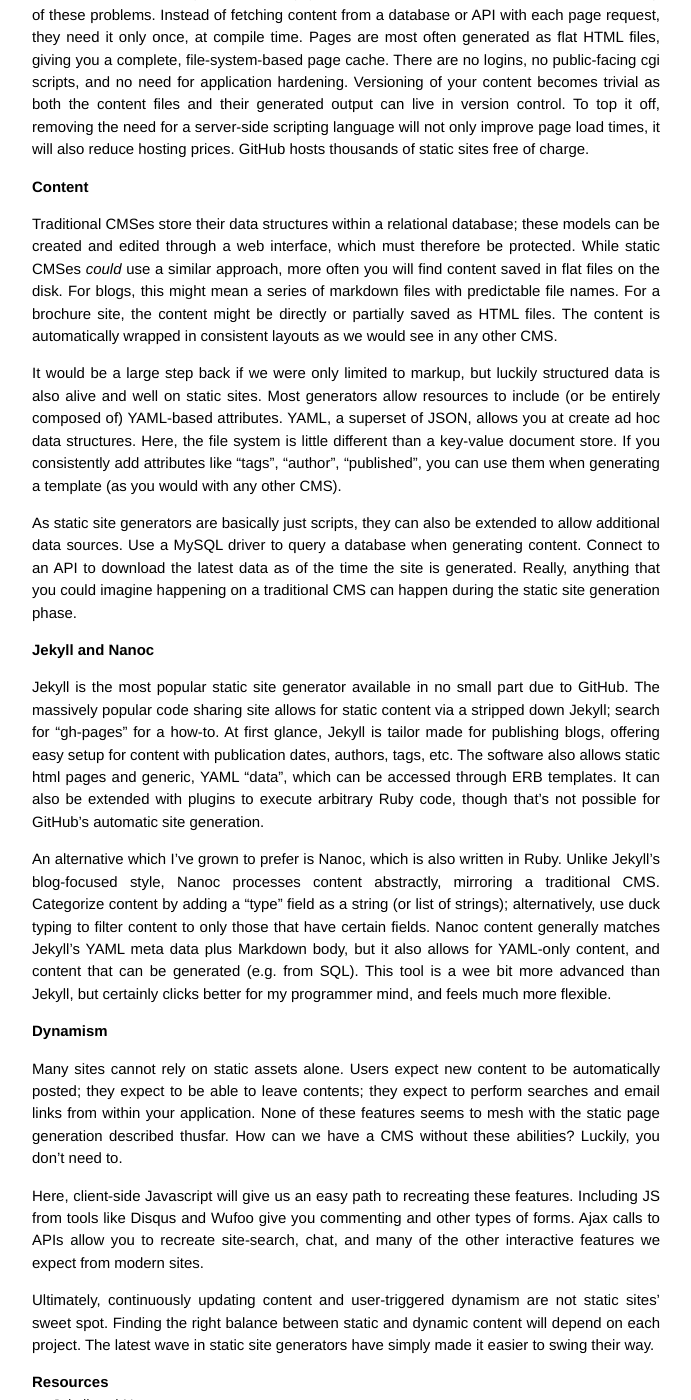
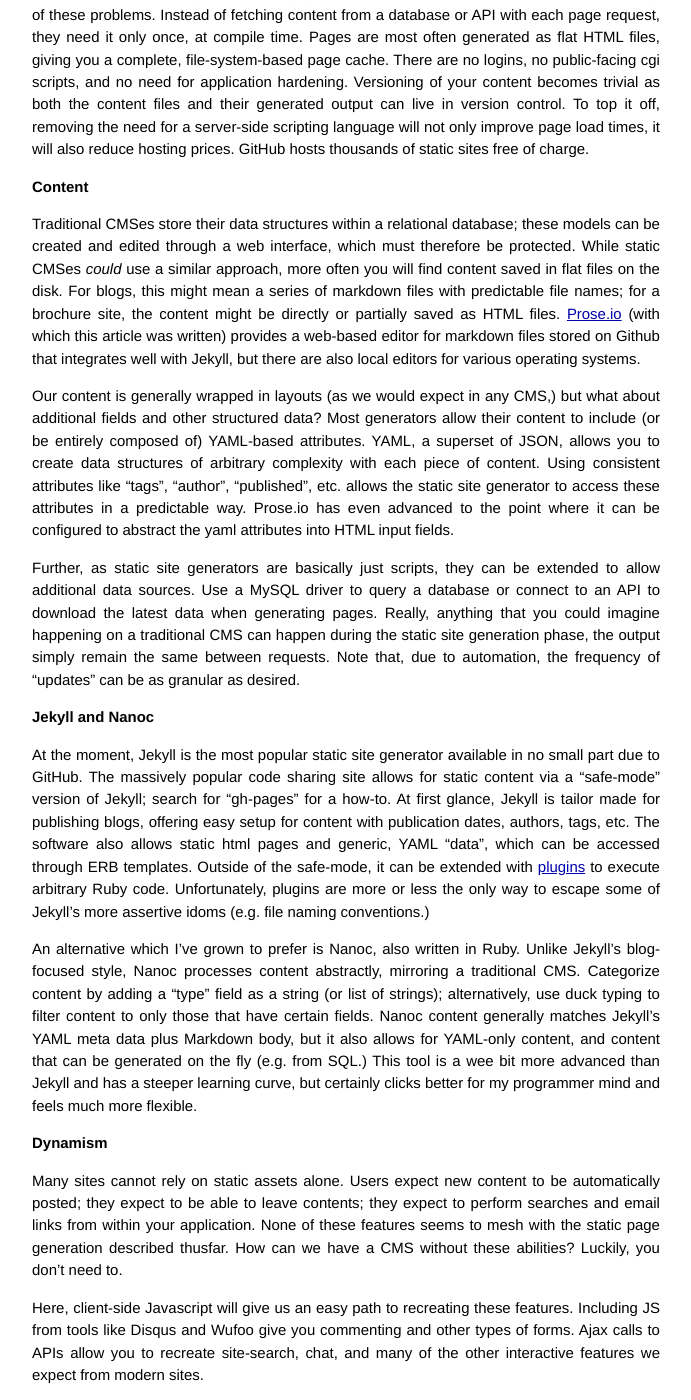
Before and after one commit to cmc333333/off-by-one, a Jekyll site: the page built from _posts/2013-11-09-static-cms.md, in a window 1280 px wide and 1400 px high, scrolled down 340 px. Shown: the whole window, without its empty margins (294-985 px from the left). Built offline with Jekyll 4.4.1, drawn with Linux system fonts in a browser that asks for light colours; Markdown is read by kramdown in place of the engine named in the settings.

Commit message:
Rewrite the first few sections

```diff
--- a/_posts/2013-11-09-static-cms.md
+++ b/_posts/2013-11-09-static-cms.md
@@ -6,54 +6,21 @@
 
 Despite the recent advances and enthusiasm in the database space, there is a growing segment of developers who argue that dynamically generated content is overkill for most web sites. Individual blogs, brochure websites, and other content publishing sites are incredibly read heavy, and their content changes very infrequently. Further, modern content management systems (CMSes) require constant vigilance as new-found vulnerabilities are found each day and incompatible versions are released every few years.
 
-An alternative has emerged via statically generated sites, which aim to solve or alleviate many of these problems. Instead of fetching content from a database or API with each page request, they need it only once, at compile time. Pages are most often generated as flat HTML files, giving you a complete, file-system-based page cache. There are no logins, no public-facing cgi scripts, and no need for application hardening. Versioning of your content becomes trivial as both the content files and their generated output can live in version control. To top it off, removing the need for a server-side scripting language will not only improve page load times, it will also
-reduce hosting prices. GitHub hosts thousands of static sites free of charge.
+An alternative has emerged via statically generated sites, which aim to solve or alleviate many of these problems. Instead of fetching content from a database or API with each page request, they need it only once, at compile time. Pages are most often generated as flat HTML files, giving you a complete, file-system-based page cache. There are no logins, no public-facing cgi scripts, and no need for application hardening. Versioning of your content becomes trivial as both the content files and their generated output can live in version control. To top it off, removing the need for a server-side scripting language will not only improve page load times, it will also reduce hosting prices. GitHub hosts thousands of static sites free of charge.
 
 ## Content
 
-Traditional CMSes store their data structures within a relational database;
-these models can be created and edited through a web interface, which must
-therefore be protected. While static CMSes *could* use a similar approach,
-more often you will find content saved in flat files on the disk.  For
-blogs, this might mean a series of markdown files with predictable file
-names. For a brochure site, the content might be directly or partially saved
-as HTML files. The content is automatically wrapped in consistent layouts as we would see in any other CMS.
+Traditional CMSes store their data structures within a relational database; these models can be created and edited through a web interface, which must therefore be protected. While static CMSes *could* use a similar approach, more often you will find content saved in flat files on the disk. For blogs, this might mean a series of markdown files with predictable file names; for a brochure site, the content might be directly or partially saved as HTML files. [Prose.io](http://prose.io) (with which this article was written) provides a web-based editor for markdown files stored on Github that integrates well with Jekyll, but there are also local editors for various operating systems.
 
-It would be a large step back if we were only limited to markup, but luckily
-structured data is also alive and well on static sites. Most generators
-allow resources to include (or be entirely composed of) YAML-based
-attributes. YAML, a superset of JSON, allows you at create ad hoc data
-structures. Here, the file system is little different than a key-value
-document store. If you consistently add attributes like "tags", "author",
-"published", you can use them when generating a template (as you would with
-any other CMS).
+Our content is generally wrapped in layouts (as we would expect in any CMS,) but what about additional fields and other structured data? Most generators allow their content to include (or be entirely composed of) YAML-based attributes. YAML, a superset of JSON, allows you to create data structures of arbitrary complexity with each piece of content. Using consistent attributes like "tags", "author", "published", etc. allows the static site generator to access these attributes in a predictable way. Prose.io has even advanced to the point where it can be configured to abstract the yaml attributes into HTML input fields.
 
-As static site generators are basically just scripts, they can also be
-extended to allow additional data sources. Use a MySQL driver to query a
-database when generating content. Connect to an API to download the latest
-data as of the time the site is generated. Really, anything that you could
-imagine happening on a traditional CMS can happen during the static site
-generation phase.
+Further, as static site generators are basically just scripts, they can be extended to allow additional data sources. Use a MySQL driver to query a database or connect to an API to download the latest data when generating pages. Really, anything that you could imagine happening on a traditional CMS can happen during the static site generation phase, the output simply remain the same between requests. Note that, due to automation, the frequency of "updates" can be as granular as desired.
 
 ## Jekyll and Nanoc
 
-Jekyll is the most popular static site generator available in no small part
-due to GitHub. The massively popular code sharing site allows for static
-content via a stripped down Jekyll; search for "gh-pages" for a how-to. At
-first glance, Jekyll is tailor made for publishing blogs, offering easy
-setup for content with publication dates, authors, tags, etc. The software also allows static html pages and generic, YAML "data", which can be accessed through ERB templates. It can also be extended with plugins
-to execute arbitrary Ruby code, though that's not possible for GitHub's
-automatic site generation.
+At the moment, Jekyll is the most popular static site generator available in no small part due to GitHub. The massively popular code sharing site allows for static content via a "safe-mode" version of Jekyll; search for "gh-pages" for a how-to. At first glance, Jekyll is tailor made for publishing blogs, offering easy setup for content with publication dates, authors, tags, etc. The software also allows static html pages and generic, YAML "data", which can be accessed through ERB templates. Outside of the safe-mode, it can be extended with [plugins](http://jekyllrb.com/docs/plugins/) to execute arbitrary Ruby code. Unfortunately, plugins are more or less the only way to escape some of Jekyll's more assertive idoms (e.g. file naming conventions.)
 
-An alternative which I've grown to prefer is Nanoc, which is also written in
-Ruby. Unlike Jekyll's blog-focused style, Nanoc processes content
-abstractly, mirroring a traditional CMS. Categorize content by adding a
-"type" field as a string (or list of strings); alternatively, use duck
-typing to filter content to only those that have certain fields. Nanoc
-content generally matches Jekyll's YAML meta data plus Markdown body, but it
-also allows for YAML-only content, and content that can be generated (e.g.
-from SQL). This tool is a wee bit more advanced than Jekyll, but certainly
-clicks better for my programmer mind, and feels much more flexible.
+An alternative which I've grown to prefer is Nanoc, also written in Ruby. Unlike Jekyll's blog-focused style, Nanoc processes content abstractly, mirroring a traditional CMS. Categorize content by adding a "type" field as a string (or list of strings); alternatively, use duck typing to filter content to only those that have certain fields. Nanoc content generally matches Jekyll's YAML meta data plus Markdown body, but it also allows for YAML-only content, and content that can be generated on the fly (e.g. from SQL.) This tool is a wee bit more advanced than Jekyll and has a steeper learning curve, but certainly clicks better for my programmer mind and feels much more flexible.
 
 ## Dynamism
 
```
